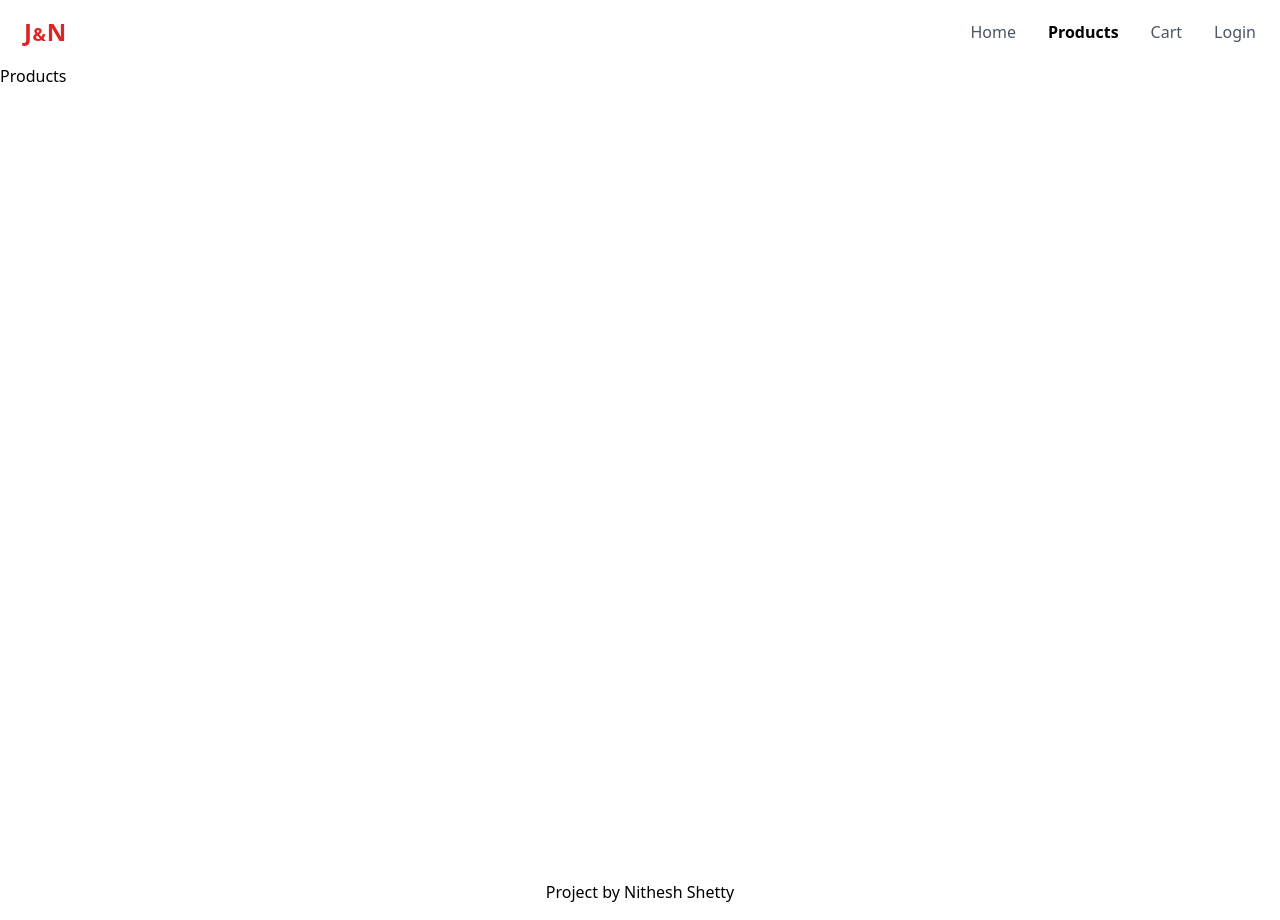
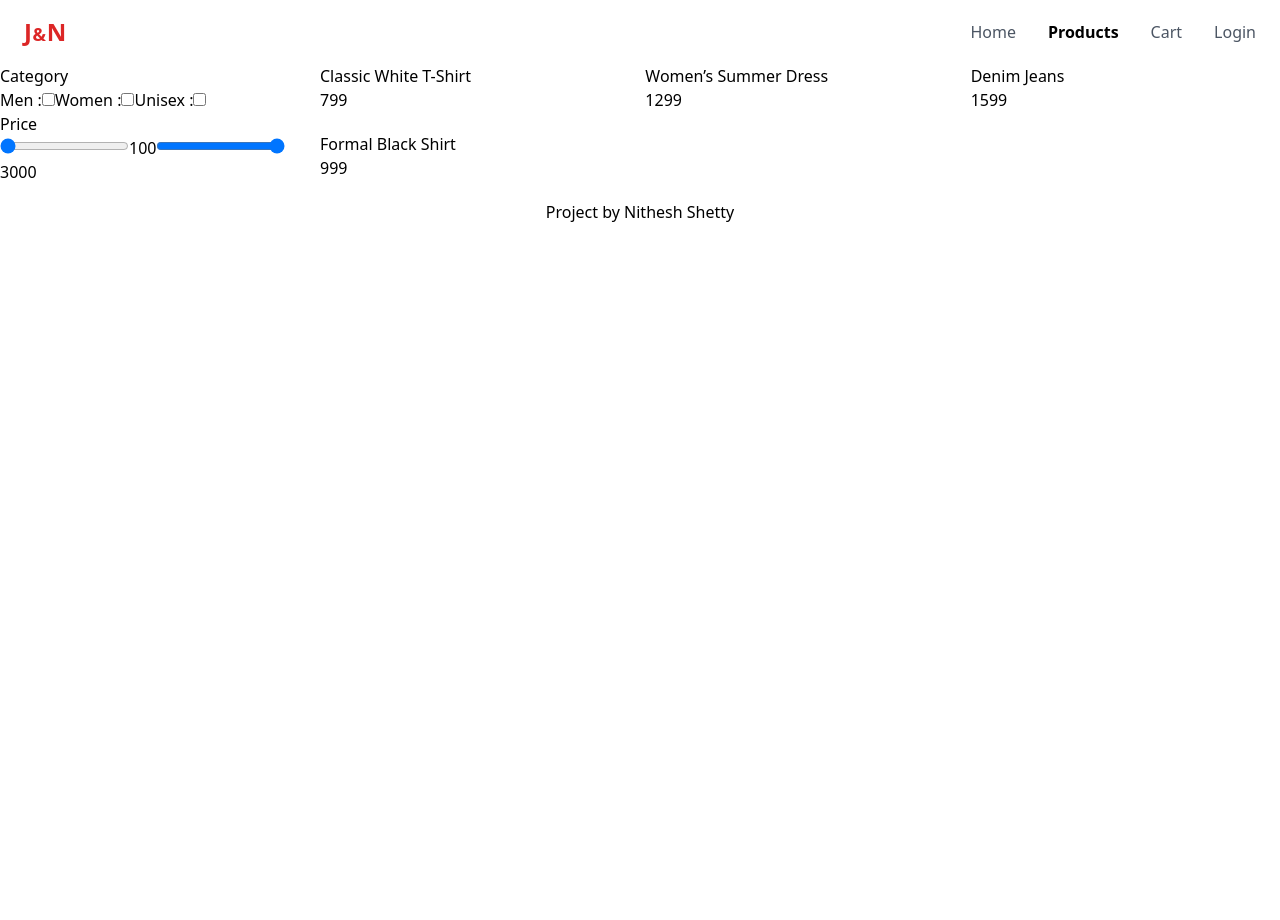
Before and after one commit to niteshshetty-dev/react-project-eshopping, a React (Vite) app in the folder eclient/: page /products in a window 1280 px wide. After the commit the page ends 800 px from the top, so only its background shows below. Built offline with nearby package versions, Linux system fonts and the light colour scheme.

Commit message:
Apply category and price filtering logic in Products page

```diff
--- a/eclient/src/App.jsx
+++ b/eclient/src/App.jsx
@@ -5,6 +5,7 @@ import Products from "./Pages/Products";
 import Cart from "./Pages/Cart";
 import Home from "./Pages/Home";
 import Login from "./Pages/Login";
+import SideBar from "./Components/SideBar";
 
 function App() {
   return (
--- a/eclient/src/Components/ProductCard.jsx
+++ b/eclient/src/Components/ProductCard.jsx
@@ -1,15 +1,9 @@
-import products from "../../data/Products";
-
-function ProductCard() {
+function ProductCard({ product }) {
   return (
     <>
       <div>
-        {products.map((product) => (
-          <div key={product.id}>
-            <h3>{product.name}</h3>
-            <p>{product.price}</p>
-          </div>
-        ))}
+        <h3>{product.name}</h3>
+        <p>{product.price}</p>
       </div>
     </>
   );
--- a/eclient/src/Pages/Products.jsx
+++ b/eclient/src/Pages/Products.jsx
@@ -1,7 +1,42 @@
+import SideBar from "../Components/SideBar";
+import ProductCard from "../Components/ProductCard";
+import { useState } from "react";
+import products from "../../data/Products";
+
 function Products() {
+  const [filters, setFilters] = useState({
+    categories: [],
+    minPrice: 0,
+    maxPrice: 10000,
+  });
+
+  function onFilterChange(newFilters) {
+    setFilters(newFilters);
+  }
+
+  const filteredProducts = products.filter((product) => {
+    const inCategory =
+      filters.categories.length === 0 ||
+      filters.categories.includes(product.category);
+
+    const inPriceRange =
+      product.price >= filters.minPrice && product.price <= filters.maxPrice;
+
+    return inCategory && inPriceRange;
+  });
+
   return (
     <>
-      <div className="min-h-screen">Products</div>
+      <div className="flex">
+        <div className="w-1/4">
+          <SideBar onFilterChange={onFilterChange} />
+        </div>
+        <div className="w-3/4 grid grid-cols-3 gap-4">
+          {filteredProducts.map((p) => (
+            <ProductCard key={p.id} product={p} />
+          ))}
+        </div>
+      </div>
     </>
   );
 }
```
